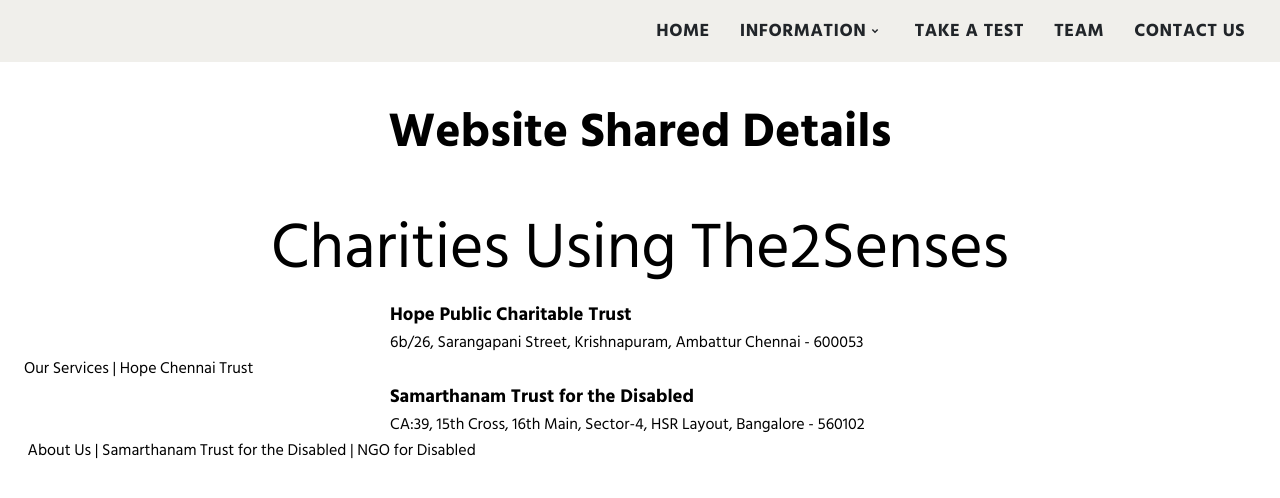
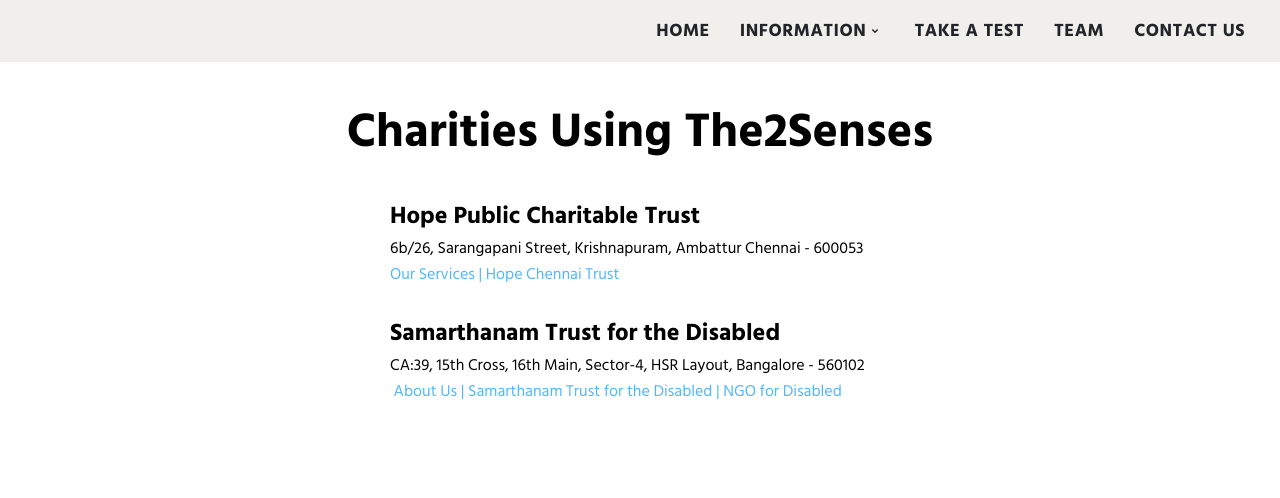
Before and after one commit to StevenMcDonald97/cb-hd-next-test, a Next.js app: page /ContactPage in a window 1280 px wide. Shown: the top 498 px of the page. Built offline with nearby package versions, Linux system fonts and the light colour scheme.

Commit message:
fixed styling of new charities page

```diff
--- a/pages/ContactPage.js
+++ b/pages/ContactPage.js
@@ -9,27 +9,28 @@
   	<div>
 	    <MenuLink/>
 	    <Container maxWidth="lg" style={{ justifyContent: "center" }}>
-	      <h1 style={{ fontSize: "3rem", marginTop:"30px", textAlign:"center"}}>Website Shared Details</h1>
+	      <h1 style={{ fontSize: "3rem", marginTop:"30px", textAlign:"center"}}>Charities Using The2Senses </h1>
 	      <br />
-	      <h2 style={{ fontSize: "4rem", fontWeight: "100", textAlign:"center" }}>
-		Charities Using The2Senses
-	      </h2>
 
-		<h3 style={{ width: "500px", margin:"auto", textAlign:"left"}}>Hope Public Charitable Trust</h3>
+		<h2 style={{ width: "500px", margin:"auto", textAlign:"left"}}>Hope Public Charitable Trust</h2>
 		<p style={{ width: "500px", margin:"auto", textAlign:"left"}}>
 			6b/26, Sarangapani Street, Krishnapuram, Ambattur
 			Chennai - 600053
 
 		</p>
-		<a style={{ width: "500px", margin:"auto", textAlign:"left" }} href="https://hopechennai.com/our-services/"> Our Services | Hope Chennai Trust </a>
+		<div style={{ width: "500px", margin:"auto"}}>
+			<a style={{ color: "rgb(80, 183, 255)"}} href="https://hopechennai.com/our-services/"> Our Services | Hope Chennai Trust </a>
+		</div>
 		<br/>
-		<h3 style={{ width: "500px", margin:"auto", textAlign:"left" }}>Samarthanam Trust for the Disabled</h3>
+		<h2 style={{ width: "500px", margin:"auto", textAlign:"left" }}>Samarthanam Trust for the Disabled</h2>
 		<p style={{ width: "500px", margin:"auto", textAlign:"left" }}>
 			CA:39, 15th Cross, 16th Main, Sector-4,
 			HSR Layout, Bangalore - 560102
 		</p>
-		<a style={{ width: "500px", margin:"auto", textAlign:"left" }} href="https://www.samarthanam.org/about-us/"> About Us | Samarthanam Trust for the Disabled | NGO for Disabled </a>
-	    </Container>
+		<div style={{ width: "500px", margin:"auto"}}>
+			<a style={{ color: "rgb(80, 183, 255)" }} href="https://www.samarthanam.org/about-us/"> About Us | Samarthanam Trust for the Disabled | NGO for Disabled </a>
+	    	</div>
+		</Container>
 	</div>
   );
 };
```
